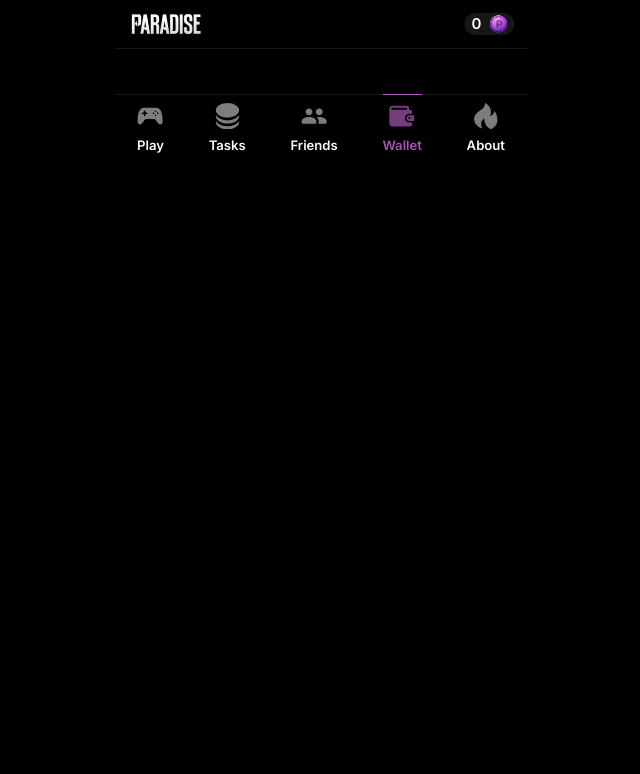
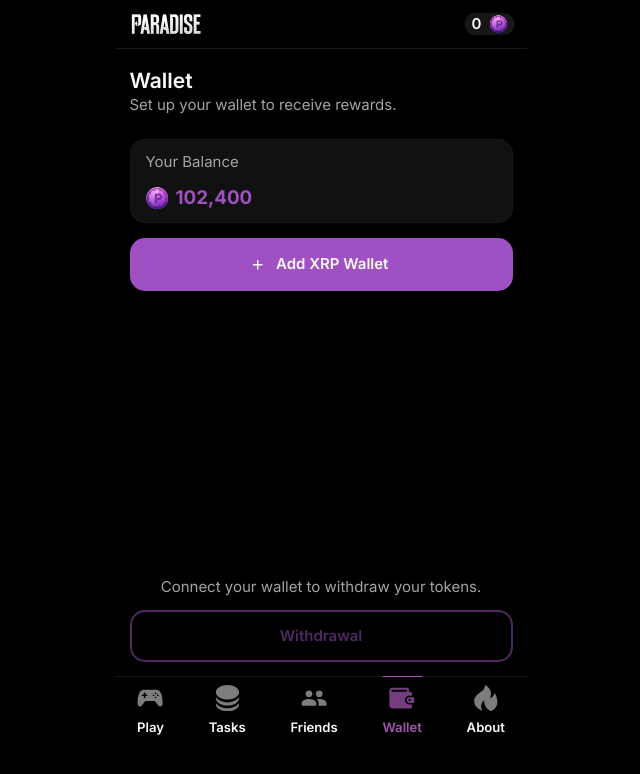
Before and after one commit to b0iii2c0de/paradise-game, a Vue app: page /wallet in a window 1280 px wide. Shown: the top 774 px of the page, without its empty margins (319-959 px from the left). Built offline with nearby package versions, Linux system fonts and the light colour scheme.

Commit message:
feat: layout wallet page

```diff
--- a/src/pages/wallet-page/ui/WalletPage.vue
+++ b/src/pages/wallet-page/ui/WalletPage.vue
@@ -1,10 +1,45 @@
 <script setup lang="ts">
+  import { Button } from '@/shared/ui/button';
+  import {
+    IconButton,
+    IconCross,
+    IconPencil,
+  } from '@/shared/assets/icons'
 
 </script>
 
 <template>
-  <div>
+  <div class="flex flex-col justify-center w-full max-w-[413px] h-screen max-h-[34.3rem] mt-[4.5rem] px-4">
+    <div class="flex flex-col flex-shrink-0 pb-6">
+      <h2 class="font-semibold xs:text-[1.4rem] text-xl">Wallet</h2>
+      <p class="font-normal text-muted-foreground xs:text-base text-sm">Set up your wallet to receive rewards.</p>
+    </div>
 
+    <div class="flex-grow">
+      <div class="border border-muted-foreground/5 rounded-2xl flex flex-col items-start justify-center py-3 px-4 mt-0 bg-muted-foreground/10">
+        <div class="flex flex-col items-start justify-center gap-3">
+          <h2 class="font-normal text-muted-foreground xs:text-base text-sm">Your Balance</h2>
+          <div class="flex flex-row gap-2 items-center justify-center">
+            <IconButton class="w-6 h-6"/>
+            <p class="font-bold xs:text-xl text-lg text-primary-buttonBg">102,400</p>
+          </div>
+        </div>
+      </div>
+
+      <Button size="xl" class="mt-4 w-full rounded-2xl bg-primary-buttonBg hover:bg-fuchsia-400/50 active:scale-95 transition-transform">
+        <div class="flex flex-row items-center justify-center gap-4">
+          <IconCross class="w-2 h-2 rotate-45" />
+          <span class="font-semibold xs:text-base text-sm text-foreground">Add XRP Wallet</span>
+        </div>
+      </Button>
+    </div>
+
+    <div class="flex-shrink-0 -mb-[80px]">
+      <h2 class="font-normal text-muted-foreground xs:text-base text-sm text-center">Connect your wallet to withdraw your tokens.</h2>
+      <Button variant="ghost" size="xl" class="mt-3 w-full rounded-2xl bg-background hover:bg-background xs:border-2 border border-primary-buttonBg hover:border-fuchsia-400/40 active:scale-95 transition-transform" disabled>
+        <span class="font-semibold xs:text-base text-sm hover:text-fuchsia-400/40 text-primary-buttonBg">Withdrawal</span>
+      </Button>
+    </div>
   </div>
 </template>
 
--- a/src/shared/assets/icons/index.ts
+++ b/src/shared/assets/icons/index.ts
@@ -6,6 +6,7 @@ export { default as IconPlayfab } from './IconPlayfab.vue';
 export { default as IconArrowUpRight } from './IconArrowUpRight.vue';
 export { default as IconArrowRight } from './IconArrowRight.vue';
 export { default as IconCross } from './IconCross.vue';
+export { default as IconPencil } from './IconPencil.vue';
 export { default as IconAddFriends } from './IconAddFriends.vue';
 export { default as IconButton } from './IconButton.vue';
 export { default as IconStar } from './IconStar.vue';
```
Also changed, not shown: src/shared/assets/icons/IconPencil.vue (added, +5 -0 lines).
